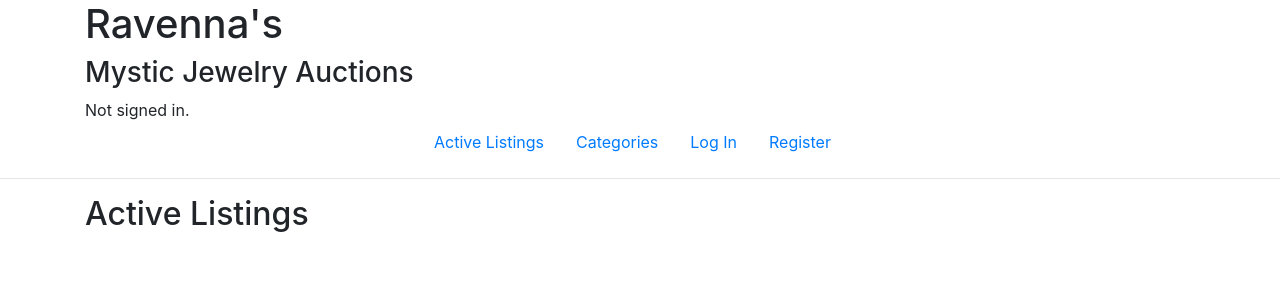
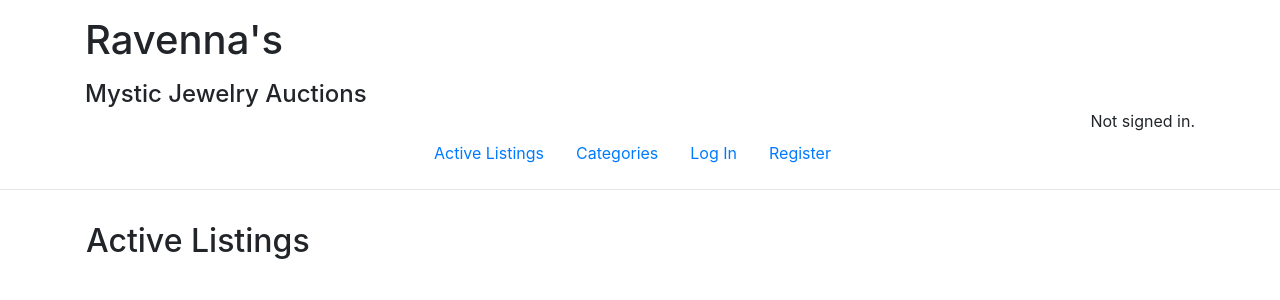
Before and after one commit to deborahly/auction, a Django app: page / in a window 1280 px wide. Shown: the top 300 px of the page. Run offline with Django 3.2, Linux system fonts and the light colour scheme; data that the repository does not hold is empty; some libraries are stand-ins or nearby versions.

Commit message:
Add style

```diff
--- a/auctions/models.py
+++ b/auctions/models.py
@@ -19,7 +19,7 @@ class Listing(models.Model):
         ("BROOCH", "Brooch")
     )
     category = models.CharField(max_length=10, choices=CATEGORY_CHOICES, default="")
-    image = models.ImageField(upload_to="media/images/", null=True, blank=True)
+    image = models.ImageField(upload_to="images/", null=True, blank=True)
 
     def __str__(self):
         return f"{self.title}"
--- a/auctions/static/auctions/styles.css
+++ b/auctions/static/auctions/styles.css
@@ -1,15 +1,112 @@
 body {
     padding: 0px;
-}
-
-.user {
-    gap: 5px;
 }
 
 .nav {
     justify-content: center;
 }
 
-.image {
-    height: 200px;
+p, h1, h2, h3, h4, h5 {
+    padding: 0;
+    margin: 0;
 }
+
+/* Layout */
+.layout-row-title {
+    padding-top: 1rem;
+    padding-bottom: 1rem;
+    padding-left: 0rem;
+    padding-right: 0rem;
+}
+
+.layout-row-subtitle {
+    padding-top: 0rem;
+    padding-bottom: 0rem;
+    padding-left: 0rem;
+    padding-right: 0rem;
+}
+
+.layout-row-user {
+    padding-top: 0rem;
+    padding-bottom: 0rem;
+    padding-left: 0rem;
+    padding-right: 0rem;
+}
+
+.user {
+    gap: 5px;
+    text-align: right;
+}
+
+/* Index  */
+.index-row-title {
+    padding-top: 1rem;
+    padding-bottom: 1rem;
+    padding-left: 1rem;
+    padding-right: 1rem;
+}
+
+.index-row-item-title {
+    padding-top: 1rem;
+    padding-bottom: 1rem;
+    padding-left: 1rem;
+    padding-right: 1rem;
+    align-items: center;
+    border-top: 1px solid gray;
+}
+
+.index-row-content {
+    align-items: center;
+    margin-bottom: 2rem;
+    border-bottom: 1px solid gray;
+}
+
+.col-img {
+    align-items: center;
+}
+
+#index-img {
+    display: block;
+    margin-left: auto;
+    margin-right: auto;
+    width: 100%;
+}
+
+.col-txt {
+    padding-left: 2rem;
+    padding-right: 2rem;
+    text-align: center;
+}
+
+.col-int {
+    align-self: center;
+}
+
+.description {
+    text-align: left;
+}
+
+/* Listing */
+.listing-row-1 {
+    align-items: end;
+}
+
+.listing-row-2 {
+    padding-top: 1rem;
+    padding-bottom: 1rem;
+    align-items: end;
+}
+
+.col-price {
+    text-align: right;
+}
+
+#listing-img {
+    display: block;
+    margin-left: auto;
+    margin-right: auto;
+    height: 30rem;
+    width: auto;
+}
+
+/* Helper classes */
--- a/auctions/templates/auctions/index.html
+++ b/auctions/templates/auctions/index.html
@@ -2,28 +2,36 @@
 
 {% block body %}
     <div class="container">
-        <div class="row">
-            <div class="col">
-                <h2>Active Listings</h2>
-            </div>
+        <div class="row index-row-title">
+            <h2>Active Listings</h2>
         </div>
 
         {% for listing in listings %}
-        <div class="row">
-            <div class="col">
-                <a href="{% url 'listing' listing.id %}">{{ listing.title }}</a>
+        <div class="row index-row-item-title">
+            <h5>{{ listing.title }}</h5>
+        </div>
+
+        <div class="row index-row-content">
+            <div class="col-3 col-img">
+                <img class="image" id="index-img" src="media/{{ listing.image }}">
             </div>
-            <div class="col">
-                <p>{{ listing.description }}</p>
-            </div>
-            <div class="col">
-                {{ listing.current_price }}
-            </div>
-            <div class="col">
-                <img src="media/{{ listing.image }}" class="image">
+
+            <div class="col-9 col-txt">
+                <div class="row">
+                    <div class="col-6 col-int">
+                        <p class="description">{{ listing.description }}</p>
+                    </div>
+
+                    <div class="col-3 col-int">
+                        <p class="current-price">{{ listing.current_price }}</p>
+                    </div>
+
+                    <div class="col-3 col-int">
+                        <a href="{% url 'listing' listing.id %}" class="btn btn-secondary">View listing</a>
+                    </div>
+                </div>
             </div>
         </div>
         {% endfor %}
     </div>
-
 {% endblock %}
--- a/auctions/templates/auctions/layout.html
+++ b/auctions/templates/auctions/layout.html
@@ -1,25 +1,29 @@
 {% load static %}
 
 <!DOCTYPE html>
+
 <html lang="en">
     <head>
         <title>{% block title %}Auctions{% endblock %}</title>
         <link rel="stylesheet" href="https://stackpath.bootstrapcdn.com/bootstrap/4.4.1/css/bootstrap.min.css" integrity="sha384-Vkoo8x4CGsO3+Hhxv8T/Q5PaXtkKtu6ug5TOeNV6gBiFeWPGFN9MuhOf23Q9Ifjh" crossorigin="anonymous">
         <link href="{% static 'auctions/styles.css' %}" rel="stylesheet">
     </head>
+
     <body>
         <div class="container">
-            <div class="row">
+            <div class="row layout-row-title">
                 <div class="col">
                     <h1>Ravenna's</h1>
                 </div>
             </div>
-            <div class="row">
+
+            <div class="row layout-row-subtitle">
                 <div class="col">
-                    <h3>Mystic Jewelry Auctions</h3>
+                    <h4>Mystic Jewelry Auctions</h4>
                 </div>
             </div>
-            <div class="row">
+
+            <div class="row layout-row-user">
                 <div class="col user">
                     {% if user.is_authenticated %}
                         Signed in as <strong>{{ user.username }}</strong>
@@ -28,21 +32,27 @@
                     {% endif %}
                 </div>
             </div>
+
             <div class="row">
                 <div class="col nav">
                     <ul class="nav">
                         <li class="nav-item">
                             <a class="nav-link" href="{% url 'index' %}">Active Listings</a>
                         </li>
+
                         <li class="nav-item">
                             <a class="nav-link" href="{% url 'categories' %}">Categories</a>
                         </li>
+
                         {% if user.is_authenticated %}
                             <li class="nav-item">
                                 <a class="nav-link" href="{% url 'watchlist' %}">Watchlist</a>
+                            </li>
+
                             <li class="nav-item">
                                 <a class="nav-link" href="{% url 'create_listing' %}">Create Listing</a>
                             </li>
+
                             <li class="nav-item">
                                 <a class="nav-link" href="{% url 'logout' %}">Log Out</a>
                             </li>
@@ -50,6 +60,7 @@
                             <li class="nav-item">
                                 <a class="nav-link" href="{% url 'login' %}">Log In</a>
                             </li>
+
                             <li class="nav-item">
                                 <a class="nav-link" href="{% url 'register' %}">Register</a>
                             </li>
```
Also changed, not shown: auctions/templates/auctions/listing.html (+20 -10 lines), auctions/migrations/0001_initial.py, auctions/migrations/0002_bid_comment_listing.py (deleted), auctions/migrations/0003_alter_listing_image.py (deleted), auctions/migrations/0004_remove_listing_image_image.py (deleted), auctions/migrations/0005_listing_image_delete_image.py (deleted), auctions/migrations/0006_alter_listing_image.py (deleted), 1 other file.
